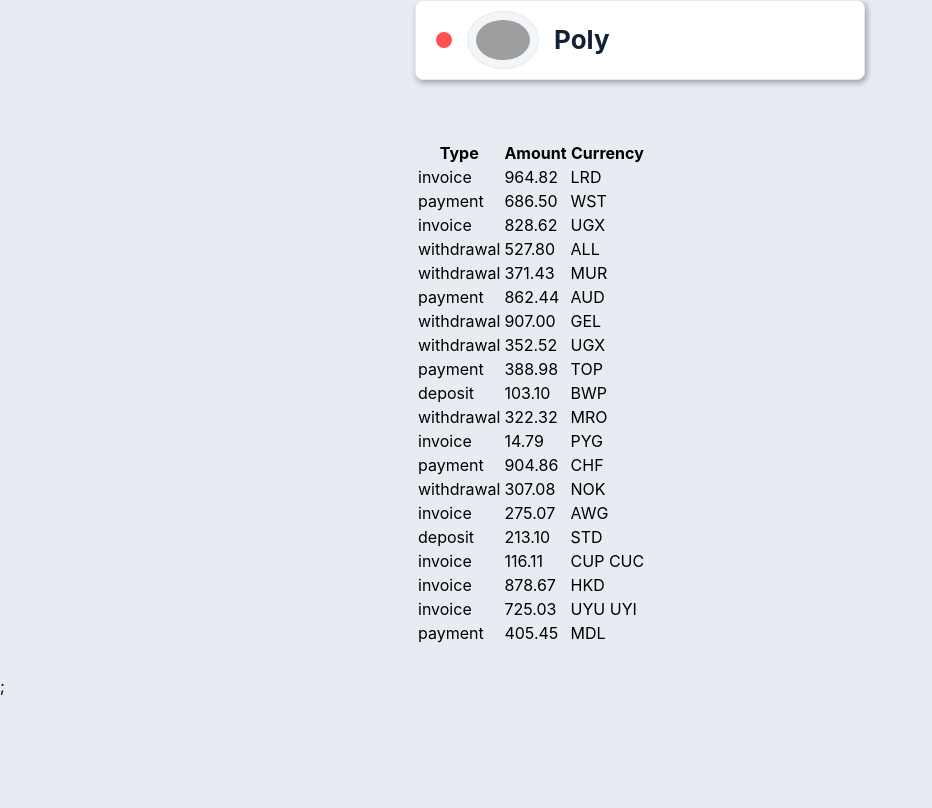
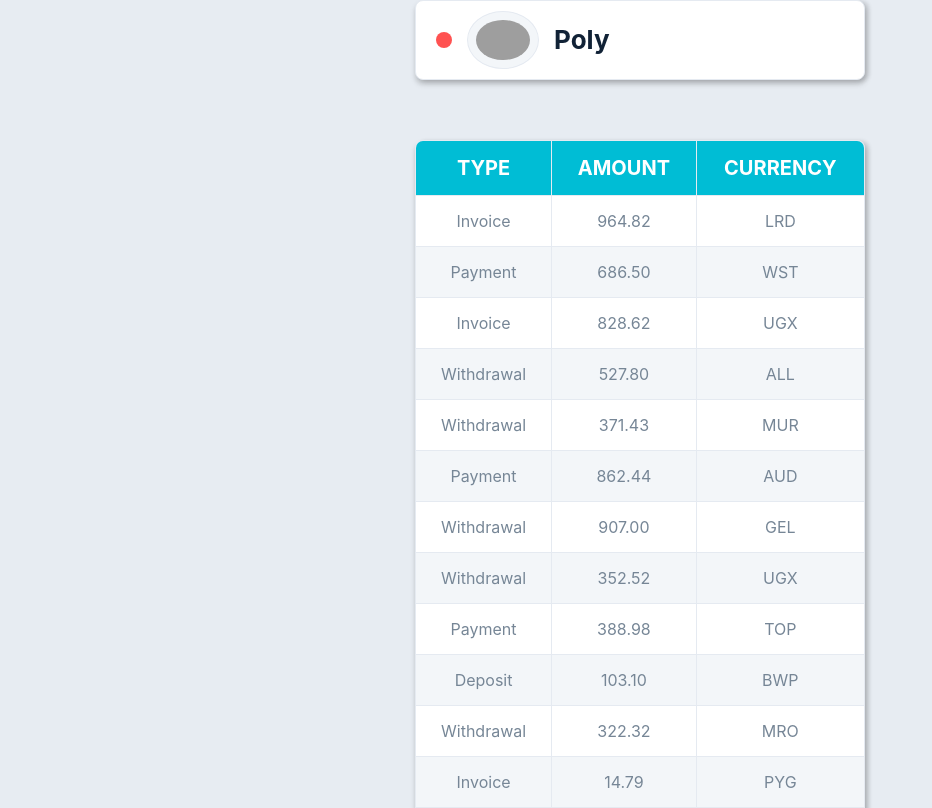
Before and after one commit to PDigitator/goit-react-hw-01-components, a React (Create React App) app: page / in a window 1280 px wide. Shown: the part 1312-2120 px from the top of the page, without its empty margins (0-932 px from the left). Before the commit the page ends 2008 px from the top, so only its background shows below. Built offline with nearby package versions, Linux system fonts and the light colour scheme; grey boxes are pictures that could not be loaded.

Commit message:
Add Transactionc module styles

```diff
--- a/src/components/App.jsx
+++ b/src/components/App.jsx
@@ -22,7 +22,7 @@ export const App = () => {
       />
       <Statistics title="Upload stats" stats={data} />
       <FriendList friends={friends} />
-      <TransactionHistory items={transactions} />;
+      <TransactionHistory items={transactions} />
     </>
   );
 };
--- a/src/components/TransactionHistory/TransactionHistory.jsx
+++ b/src/components/TransactionHistory/TransactionHistory.jsx
@@ -6,8 +6,9 @@ export const TransactionHistory = ({ items }) => {
   return (
     <div className={css.transactions}>
       <div className={css.container}>
-        <table className={css.transactions__history}>
-          <thead>
+        <div className={css.wrap}>
+          <table className={css.transactions__history} cellPadding="15px">
+            <thead className={css.head}>
               <tr>
                 <th>Type</th>
                 <th>Amount</th>
@@ -15,9 +16,9 @@ export const TransactionHistory = ({ items }) => {
               </tr>
             </thead>
 
-          <tbody>
+            <tbody className={css.body}>
               {items.map(({ id, type, amount, currency }) => (
-              <tr key={id} className={css.item}>
+                <tr key={id} className={css.row}>
                   <td>{type}</td>
                   <td>{amount}</td>
                   <td>{currency}</td>
@@ -27,5 +28,17 @@ export const TransactionHistory = ({ items }) => {
           </table>
         </div>
       </div>
+    </div>
   );
 };
+
+TransactionHistory.propTypes = {
+  items: PropTypes.arrayOf(
+    PropTypes.shape({
+      id: PropTypes.string.isRequired,
+      type: PropTypes.string.isRequired,
+      amount: PropTypes.string.isRequired,
+      currency: PropTypes.string.isRequired,
+    })
+  ),
+};
--- a/src/components/TransactionHistory/TransactionHistory.module.css
+++ b/src/components/TransactionHistory/TransactionHistory.module.css
@@ -10,3 +10,58 @@
 
   max-width: 480px;
 }
+
+.wrap {
+  border: 1px solid #e5eaf1;
+
+  border-radius: 8px;
+  overflow: hidden;
+
+  box-shadow: 4px 1px 4px rgba(0, 0, 0, 0.12), 0 4px 4px rgba(0, 0, 0, 0.06),
+    1px 4px 6px rgba(0, 0, 0, 0.16);
+}
+
+.transactions__history {
+  width: 100%;
+  padding: 20px;
+  border-collapse: collapse;
+}
+
+.head {
+  background-color: #00bdd5;
+
+  text-transform: uppercase;
+  font-size: 20px;
+  font-weight: bold;
+  color: #fff;
+}
+
+.body {
+  text-transform: capitalize;
+  text-align: center;
+
+  color: #768696;
+}
+
+.row:nth-child(odd) {
+  background-color: #fff;
+}
+
+.row:nth-child(even) {
+  background-color: #f3f6f9;
+}
+
+th,
+td {
+  border-right: 1px solid #e5eaf1;
+  border-bottom: 1px solid #e5eaf1;
+}
+
+.row:last-child td {
+  border-bottom: none;
+}
+
+th:last-child,
+td:last-child {
+  border-right: none;
+}
```
Lines whose indentation alone changed are shown as unchanged.
